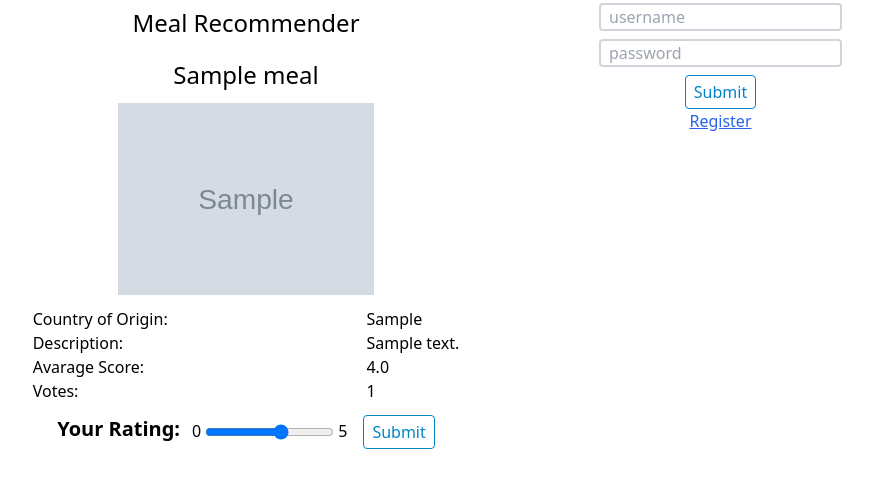
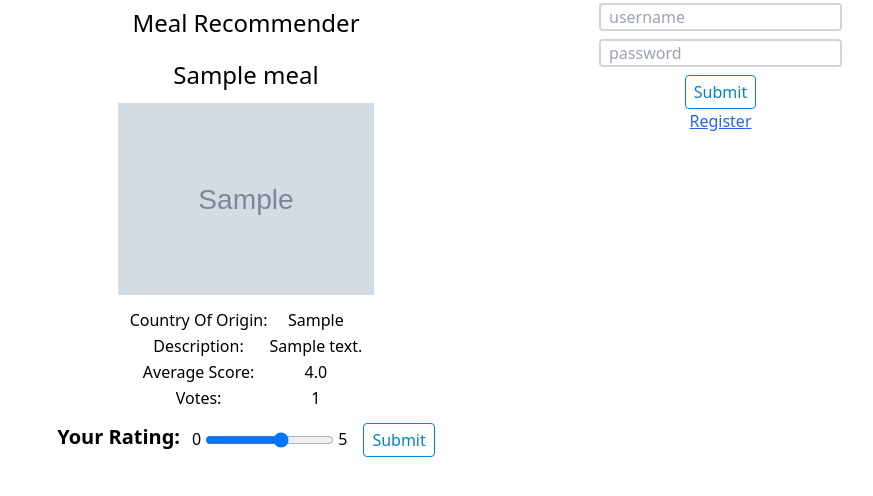
Before and after one commit to takeshi8989/MealRatingSite, a Django app: a page that uses meals/templates/meals/detail.html in a window 1280 px wide. Shown: the part 33-529 px from the top of the page, without its empty margins (394-1267 px from the left). Run offline with Django 4.2, Linux system fonts and the light colour scheme; tables that the repository leaves empty hold one stand-in row (values such as "Sample post"); grey boxes marked "Sample" are stand-in pictures; lists and menus that the app fills with data are empty; some libraries are stand-ins or nearby versions.

Commit message:
fixed design of detail page

```diff
--- a/meals/templates/meals/detail.html
+++ b/meals/templates/meals/detail.html
@@ -7,23 +7,27 @@
 <div class="flex justify-center mt-3">
     <img src={{ meal.imgUrl }} alt="" width="20%">
 </div>
-<div class="w-1/3 mx-auto mt-3 flex justify-between">
-    <div>
-        <p>Country of Origin: </p>
-        <p>Description: </p>
-        <p>Avarage Score: </p>
-        <p>Votes: </p>
-    </div>
-    <div>
-        <p> {{ meal.countryOfOrigin }}</p>
+<div class="w-1/3 mx-auto mt-3 flex justify-around">
+    <table>
+        <tr>
+            <th class="font-normal">Country Of Origin: </th>
+            <th class="font-normal">{{ meal.countryOfOrigin }}</th>
+        </tr>
         {% if meal.description %}
-            <p> {{ meal.description }}</p>
-        {% else %}
-            <p>No description</p>
+            <tr>
+                <th class="font-normal">Description: </th>
+                <th class="font-normal">{{ meal.description }}</th>
+            </tr>
         {% endif %}
-        <p> {{ meal.avgRating|roundValue:2 }}</p>
-        <p> {{ meal.numOfVotes }}</p>
-    </div>
+        <tr>
+            <th class="font-normal">Average Score: </th>
+            <th class="font-normal">{{ meal.avgRating|roundValue:2 }}</th>
+        </tr>
+        <tr>
+            <th class="font-normal">Votes: </th>
+            <th class="font-normal">{{ meal.numOfVotes }}</th>
+        </tr>
+    </table>
 </div>
 <form method="POST">
     {% csrf_token %}
```
